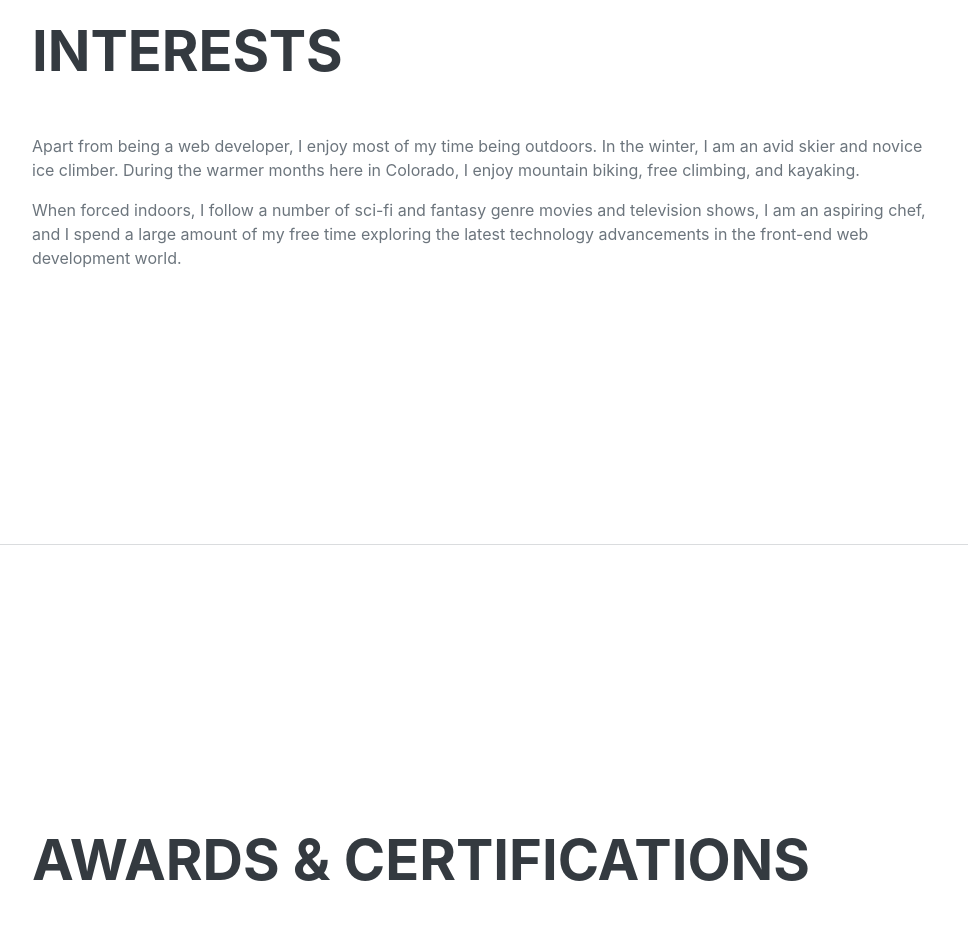
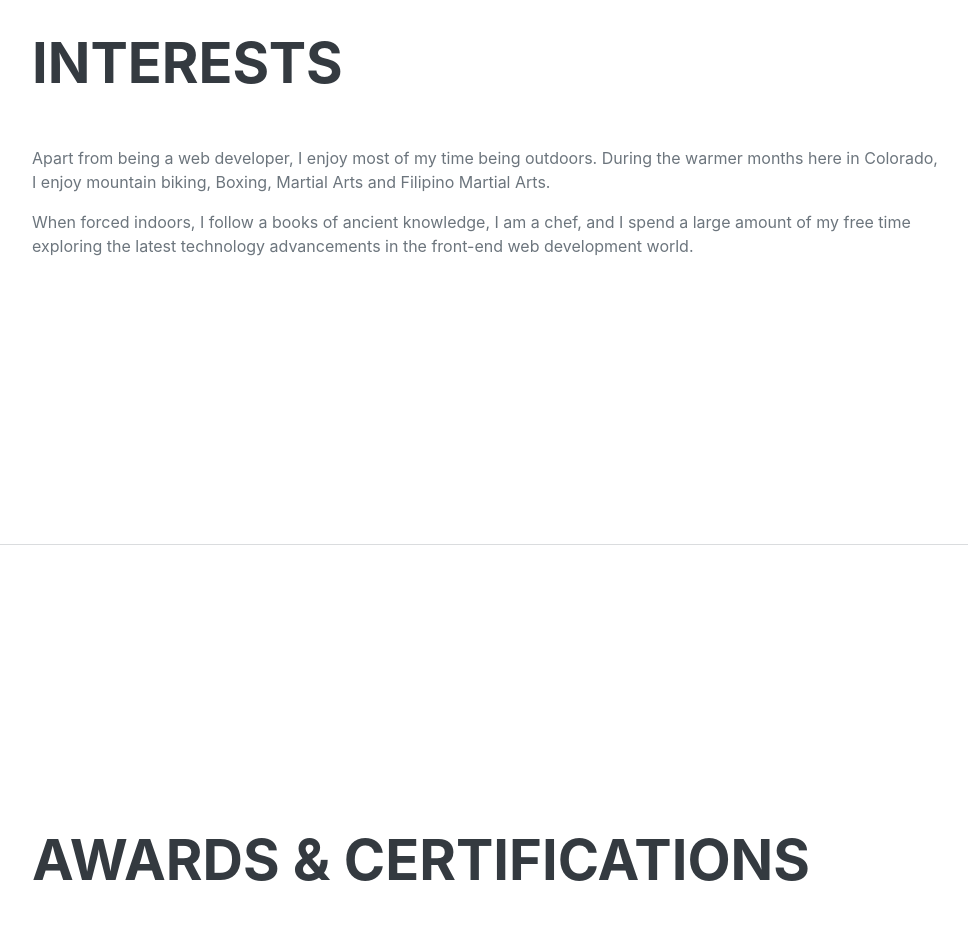
Before and after one commit to RichardDB7/Portfolio.github.io, a website: page index.html in a window 1280 px wide. Shown: the part 3460-4394 px from the top of the page, without its empty margins (288-1256 px from the left). Drawn offline with nearby package versions, Linux system fonts and the light colour scheme; a web font is replaced by a local one.

Commit message:
Update index.html

```diff
--- a/index.html
+++ b/index.html
@@ -161,8 +161,8 @@
             <section class="resume-section" id="interests">
                 <div class="resume-section-content">
                     <h2 class="mb-5">Interests</h2>
-                    <p>Apart from being a web developer, I enjoy most of my time being outdoors. In the winter, I am an avid skier and novice ice climber. During the warmer months here in Colorado, I enjoy mountain biking, free climbing, and kayaking.</p>
-                    <p class="mb-0">When forced indoors, I follow a number of sci-fi and fantasy genre movies and television shows, I am an aspiring chef, and I spend a large amount of my free time exploring the latest technology advancements in the front-end web development world.</p>
+                    <p>Apart from being a web developer, I enjoy most of my time being outdoors. During the warmer months here in Colorado, I enjoy mountain biking, Boxing, Martial Arts and Filipino Martial Arts.</p>
+                    <p class="mb-0">When forced indoors, I follow a books of ancient knowledge, I am a chef, and I spend a large amount of my free time exploring the latest technology advancements in the front-end web development world.</p>
                 </div>
             </section>
             <hr class="m-0" />
```
